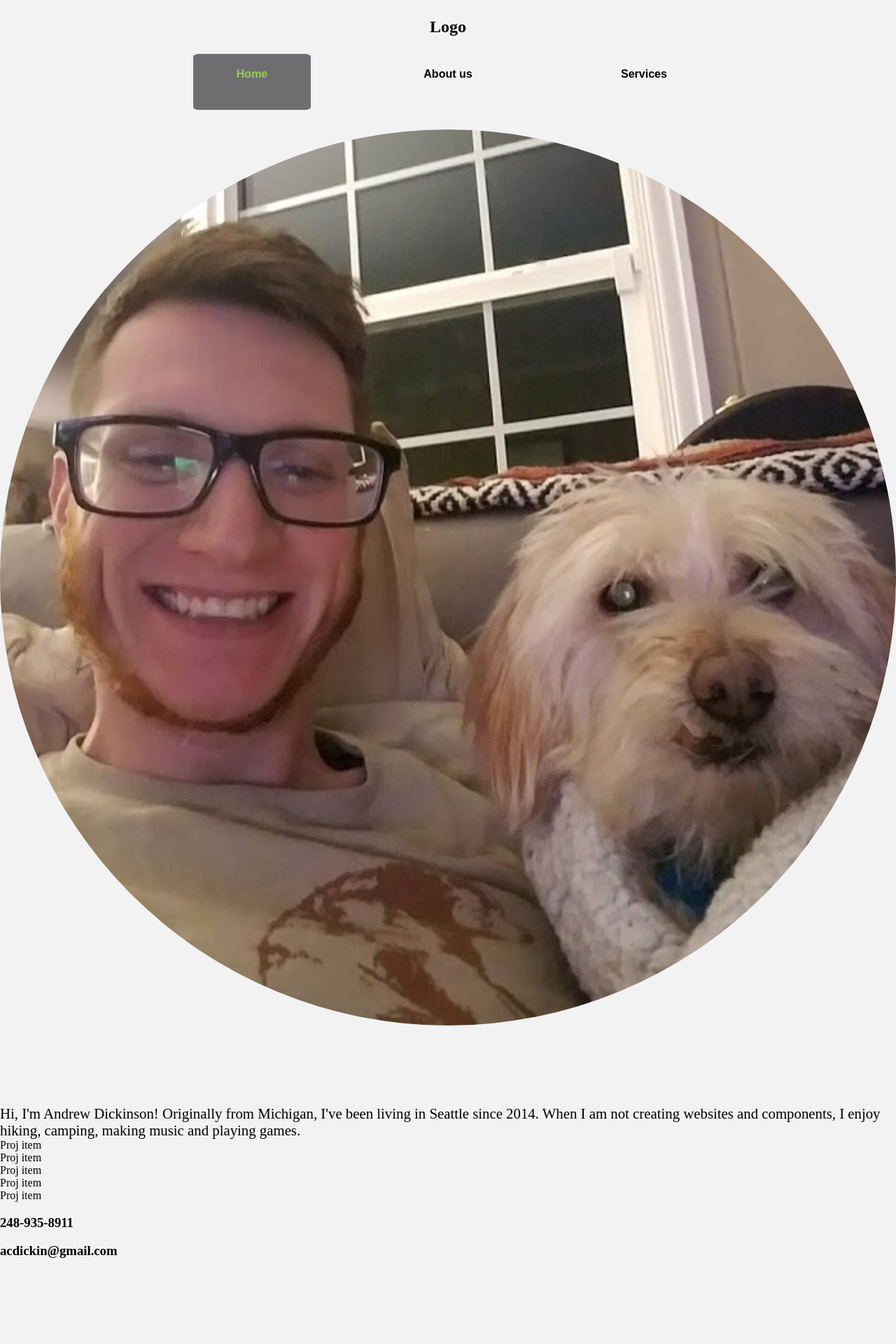
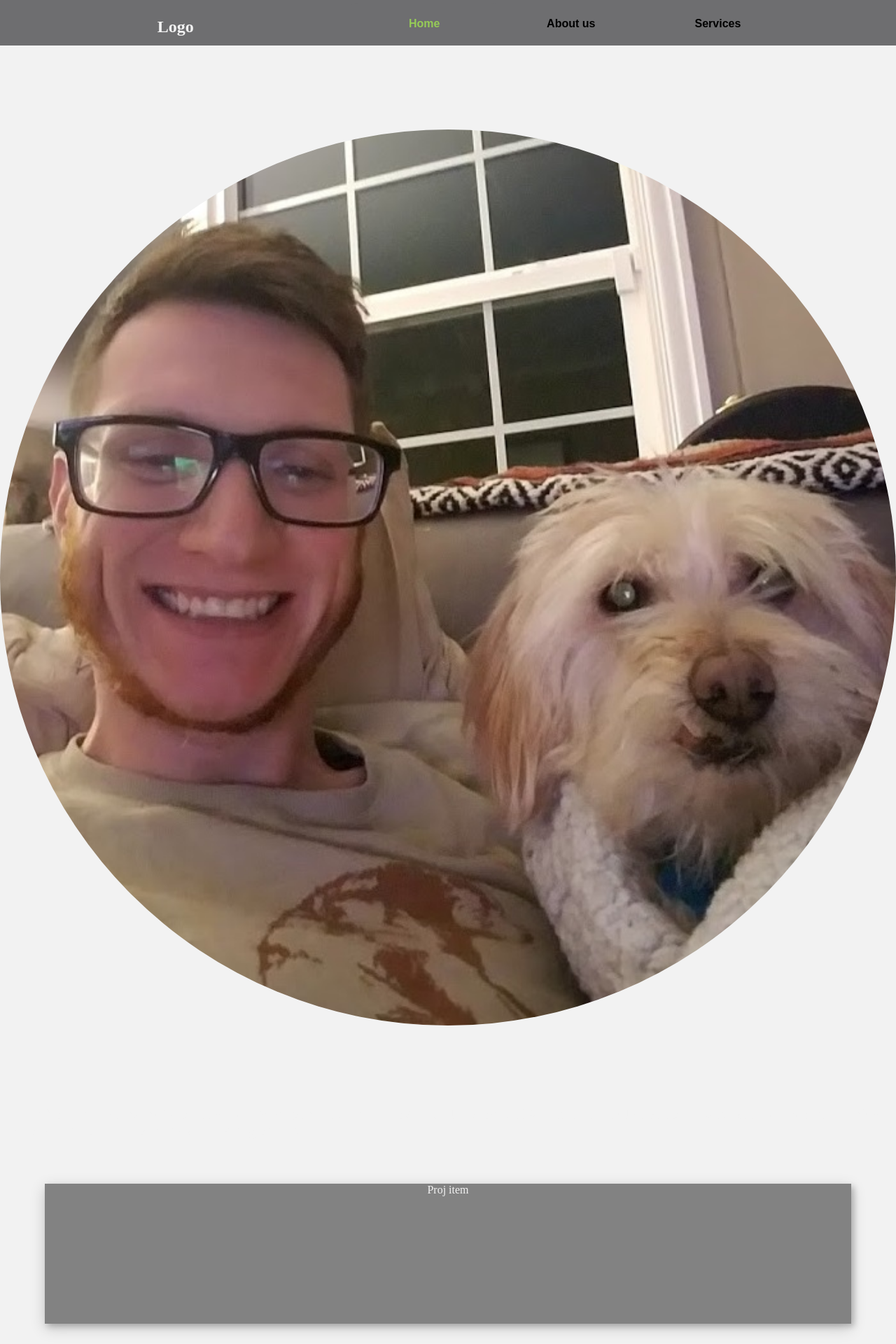
Before and after one commit to acdickin/AndrewDickinson, a React app: page / in a window 1280 px wide. Shown: the top 1920 px of the page at 70% size. Before the commit the page ends 1817 px from the top, so only its background shows below. Built offline with nearby package versions, Linux system fonts and the light colour scheme.

Commit message:
working on styling

```diff
--- a/src/components/Home.js
+++ b/src/components/Home.js
@@ -38,19 +38,19 @@ export default class Home extends Component{
 
         <div id="projListMain">
           <div className="projItem" >
-            Proj item
+            <span>Proj item</span>
           </div>
           <div className="projItem" >
-            Proj item
+             <span>Proj item</span>
           </div>
           <div className="projItem" >
-            Proj item
+            <span>Proj item</span>
           </div>
           <div className="projItem" >
-            Proj item
+            <span>Proj item</span>
           </div>
           <div className="projItem" >
-            Proj item
+            <span>Proj item</span>
           </div>
         </div>
 
--- a/src/styles/globals.scss
+++ b/src/styles/globals.scss
@@ -1,5 +1,6 @@
 $blue: #6FCEF1;
-$green: #96CB57;
+$ygreen: #96CB57;
+$green:#6FCF97;
 $grey: #828282;
 $dgrey: #6E6E70;
 $white: #F2F2F2;
@@ -7,6 +8,7 @@ body{
   margin:0;
   background-color:$white;
   font-family: Rubik;
+  color:$white;
 }
 .content{
    min-height: calc(100vh - 80px);
--- a/src/styles/header.scss
+++ b/src/styles/header.scss
@@ -30,7 +30,7 @@ a:hover{
 }
 a.active{
 	background-color:$dgrey ;
-	color:$green ;
+	color:$ygreen ;
 }
 .open#menu {
 	background-color: $grey;
@@ -46,7 +46,7 @@ a.active{
 	text-align: center;
 	font-family: arial;
   font-weight: 600;
-
+margin-top: 50px;
 	&.active{
 		display:grid;
 	}
@@ -57,17 +57,16 @@ a.active{
 		#header{
 			display: grid;
 			grid-template-areas:
-			  ". . logo  . ."
-			  " . menu menu menu .";
+			" . logo .  menu menu menu .";
 		  margin-bottom: 120px;
 		  position: relative;
+		 	background-color: $dgrey;
 		}
 		#logo{
 			grid-area:logo;
 		}
 		#logo img{
-		  height: 120px;
-	  	width: 600px;
+
  		}
 		#menu{
 			grid-area:menu;
@@ -75,13 +74,12 @@ a.active{
 		#links{
 			display: flex;
 			justify-content:space-around;
+			margin-top: 0;
 		}
 
 		#links a {
-			height:40px;
-		  width: 20%;
-			padding-top:20px;
-			border-radius: 5%;
+			margin:0;
+		  border-radius: 5%;
 		}
 
 		#nav-icon{ display: none; }
--- a/src/styles/home.scss
+++ b/src/styles/home.scss
@@ -3,3 +3,12 @@ img#selfImg {
   border-radius: 50%;
   width: 100vw;
 }
+ .projItem{
+    display:inline-block;
+    width:90%;
+    height:200px;
+    margin:5%;
+    background-color: $grey;
+    box-shadow:4px 4px 8px 0 rgba(0, 0, 0, 0.2), 0 6px 20px 0 rgba(0, 0, 0, 0.19);
+    text-align: center;
+  }
```
